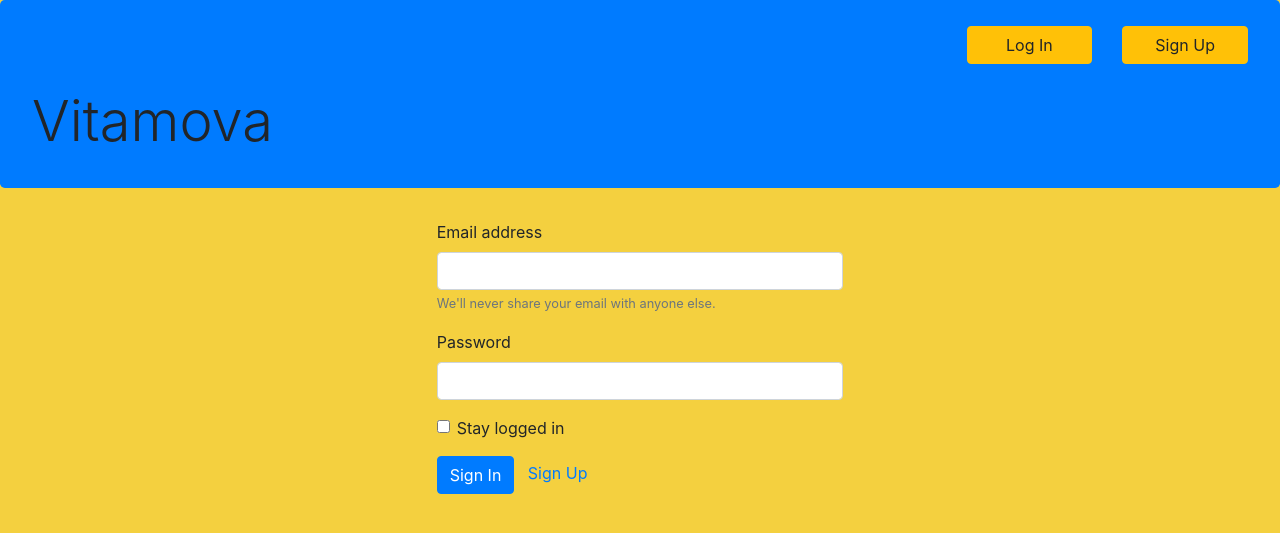
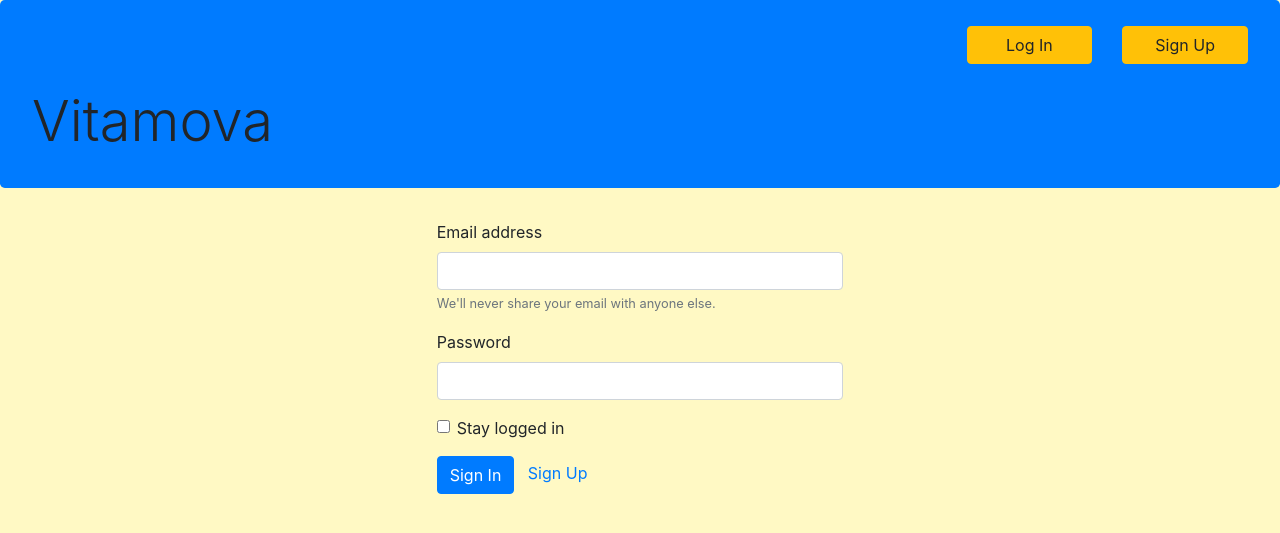
Before and after one commit to WKBSoft/vitamova, a Django app: page /login/ in a window 1280 px wide. Shown: the top 533 px of the page. Run offline with Django 3.2, Linux system fonts and the light colour scheme; some libraries are stand-ins or nearby versions.

Commit message:
updating colors

```diff
--- a/vitamova/templates/sub_templates/not_logged_in_header.html
+++ b/vitamova/templates/sub_templates/not_logged_in_header.html
@@ -15,7 +15,8 @@
 </style>
 
 <link rel="icon" href="https://www.pinclipart.com/picdir/big/1-13391_the-history-of-my-globe-with-flags-icon.png">
-<body style="background-color: #F4D03F;">
+<body style="background-color: #FFF9C4;">
+
 <title> Vitamova </title>
 
 <div class="jumbotron container-fluid bg-primary">
```
